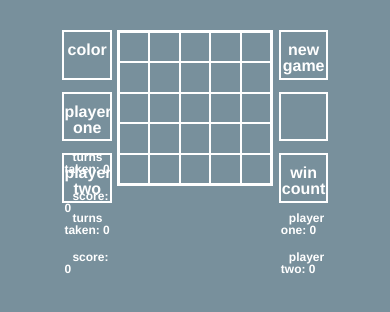
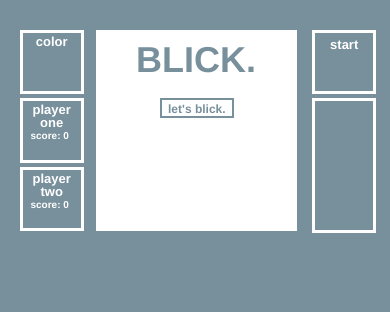
Before and after one commit to odholden/wdi-first-project, a PHP site: page / in a window 390 px wide. Shown: the top 312 px of the page. Run offline with PHP 8.4, Linux system fonts and the light colour scheme; some libraries are stand-ins or nearby versions.

Commit message:
working mobile version of app

```diff
--- a/css/style.css
+++ b/css/style.css
@@ -28,6 +28,8 @@ body {
   height: 40vw;
   background-color: white;
   color: #78909C;
+  box-sizing: border-box;
+
 }
 
 #overlay1 h2 {
@@ -36,7 +38,7 @@ body {
 }
 
 #overlay1 p {
-  text-align: left;
+  text-align: center;
   font-size: 15px;
   padding: 8px;
   margin: none;
@@ -54,13 +56,13 @@ body {
 }
 
 #letsblick {
-  margin: 4% 10%;
-  font-size: 30px;
+  margin: 4% 32%;
+  font-size: 26px;
+  line-height: 150%;
   letter-spacing: -2px;
   border: 3px solid #78909C;
-  width: 130px;
-  height: 40px;
-  line-height: 40px;
+  width: 30%;
+  height: 8%;
   position: absolute;
 }
 
@@ -209,19 +211,24 @@ li {
   p {font-size: 15px;letter-spacing: 0px;}
   #scores div {border: 4px solid white;}
   #info div {border: 4px solid white;}
+  #
   ul {border: 4px solid white;}
 }
 
 @media only screen and (max-width: 960px) {
+  h3 {font-size: 12px;letter-spacing: 0px; line-height: 100%; margin: 4px auto; }
 
 }
 
 @media only screen and (max-width: 640px) {
   header {display: none;}
-  h2 {font-size: 16px; letter-spacing: 0px;}
-  h3 {font-size: 12px;letter-spacing: 0px;}
+  h2 {font-size: 13px; letter-spacing: 0px; margin: 2px auto;}
+  h3 {font-size: 10px;letter-spacing: 0px; line-height: 100%; margin: 2px auto; }
   p {font-size: 12px;letter-spacing: 0px;}
-  #scores div {border: 2px solid white;}
-  #info div {border: 2px solid white;}
-  ul {border: 2px solid white;}
+  #info {left: 80%;}
+  #scores {left: 5%;}
+  ul {width: 50vw; height: 50vw; left: 24.5%; border: 3px solid white;}
+  #scores div {border: 3px solid white; width: 16.5vw; height: 16.5vw; margin-bottom: 4px;}
+  #info div {border: 3px solid white; width: 16.5vw; height: 16.5vw; margin-bottom: 4px; padding: 3px;}
+  #info div:nth-child(2) {font-size: 12px; line-height: 12px; height: 34.5vw; padding: 3px;}
 }
--- a/index.html
+++ b/index.html
@@ -61,7 +61,7 @@
 
     <div id="info">
       <div id="start">
-        <h2>new game</h2>
+        <h2>start</h2>
       </div>
       <div id="infoText"></div>
       <div id="totalScores">
--- a/js/app.js
+++ b/js/app.js
@@ -14,13 +14,26 @@ $(function overlay(){
 
   $(window).resize(function() {
     if (document.documentElement.clientWidth >= 960) {
-      $('#overlay1').html("<h2>welcome to blick.</h2><p>blick is a two player game. this is how it works.</p><p>a board of colors will appear for five seconds.</p><p>you must recreate it by adding color to the correct squares in a blank grid.</p><p>you have five seconds to add each color to the board.</p><p>each color will be shown in the red box.</p><p>happy blicking you blicking blickers.</p><div id='letsblick'>let's blick.</div>");
+      $('#overlay1').html("<h2>welcome to blick.</h2><p>blick is a two player game. this is how it works.</p><p>a board of colors will appear for five seconds.</p><p>you must recreate it by adding color to the correct squares in a blank grid.</p><p>you have five seconds to add each color to the board.</p><p>each color will be shown in the red box.</p><p>happy blicking.</p><div id='letsblick'>let's blick.</div>");
+      $('#overlay1').css("padding", "0 15px");
+      $('p').css("font-size", "16px");
+
     } else if (document.documentElement.clientWidth < 960 && document.documentElement.clientWidth > 640){
-      $('#overlay1').html("<h2>welcome to blick.</h2><p>happy blicking you blicking blickers.</p><div id='letsblick'>let's blick.</div>");
+      $('#overlay1').html("<h2>welcome to blick.</h2><div id='letsblick'>let's blick.</div>");
+      $('#playerOneTurn').remove();
+      $('#playerTwoTurn').remove();
     } else if (document.documentElement.clientWidth <= 640){
+      $('#overlay1').html("<h2>BLICK.</h2><div id='letsblick'>let's blick.</div>");
+      $('#overlay1').css("width", "51.5vw").css("height", "51.5vw").css("left", "24.5%").css("top","30px");
       $('#overlay0').remove();
-      $('#overlay1').remove();
       $('#overlay2').remove();
+
+      $('#letsblick').css("font-size","12px").css("letter-spacing","0").css("width", "70px").css("border", "2px solid #78909C");
+      $('#playerOneTurn').remove();
+      $('#playerTwoTurn').remove();
+      $('#totalScores').remove();
+
+
     }  }).resize();
 
   $('#letsblick').on("click", setup);
@@ -30,7 +43,7 @@ function setup() {
   $('#overlay0').remove();
   $('#overlay1').remove();
   $('#overlay2').remove();
-  $('#infoText').text("player one goes first, click 'new game' to begin.");
+  $('#infoText').text("player one goes first, press start to begin.");
   $('#start').on("click", startGame);
 }
 
@@ -234,9 +247,9 @@ function scoreMessage() {
   if (turn === turnNumber) {
     winnerMessage();
   } else if (turn % 1 != 0) {
-    $('#infoText').text("time for player two, click 'new game' to begin");
+    $('#infoText').text("time for player two, press start to begin");
   } else {
-    $('#infoText').text("time for player one, click 'new game' to begin");
+    $('#infoText').text("time for player one, press start to begin");
   }
 }
 
@@ -244,17 +257,17 @@ function winnerMessage() {
   if (playerOneScore > playerTwoScore) {
     winner = 'player one';
     playerOneWins++;
-    $('#infoText').text(winner + ' wins, click play to start again.');
+    $('#infoText').text(winner + ' wins, press start to start again.');
     $('#playerOneWins').text('player one:' + playerOneWins);
 
   } else if (playerTwoScore > playerOneScore) {
     winner = 'player two';
     playerTwoWins++;
-    $('#infoText').text(winner + ' wins, click play to start again.');
+    $('#infoText').text(winner + ' wins, press start to start again.');
     $('#playerOneWins').text('player one:' + playerTwoWins);
   } else if (playerOneScore === playerTwoScore) {
     winner = 'tie';
-    $('#infoText').text("its a draw, click play to start again.");
+    $('#infoText').text("its a draw, press start to start again.");
   }
   resetGame();
 }
```
